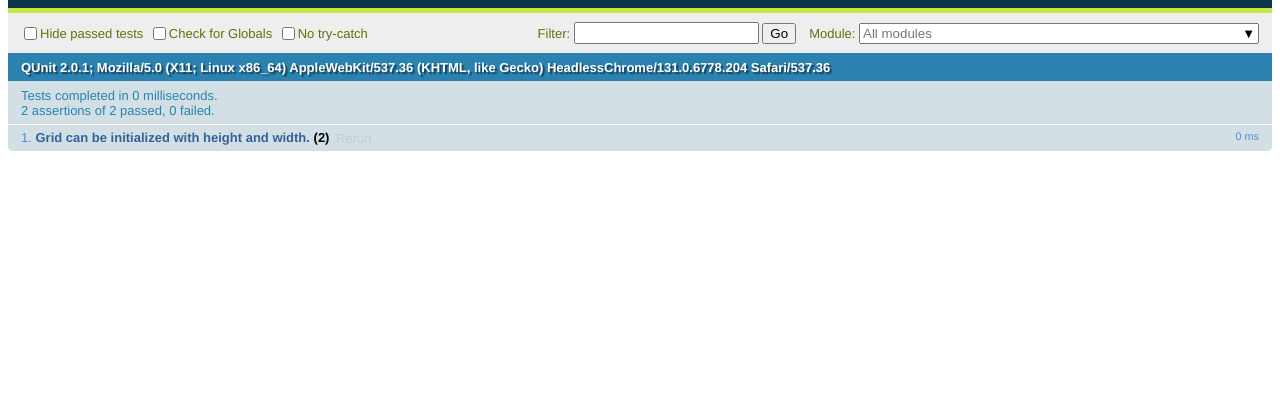
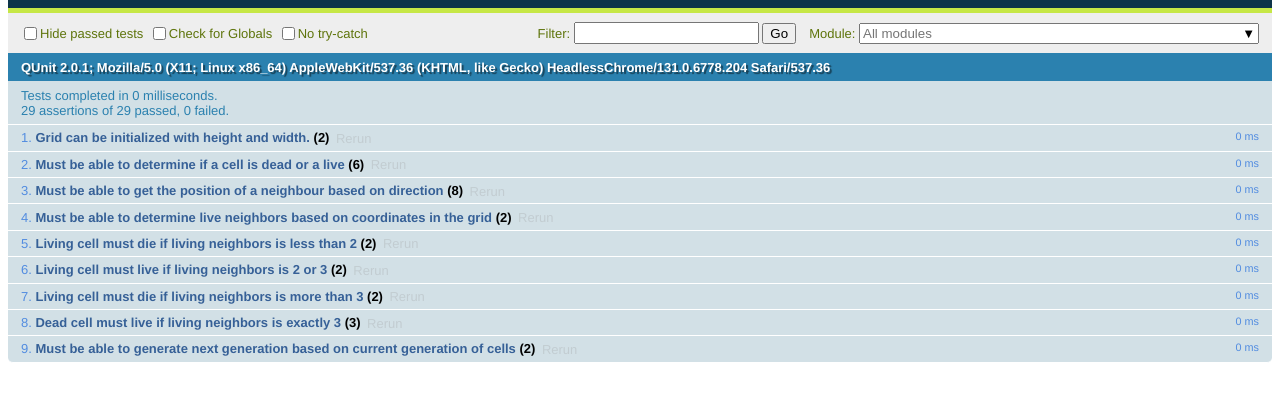
Before and after one commit to paulogenargue/gameoflife, a plain HTML site: page index.html in a window 1280 px wide. Shown: the part 48-448 px from the top of the page. Drawn offline with Linux system fonts and the light colour scheme.

Commit message:
Added more functions

```diff
--- a/js/gol.js
+++ b/js/gol.js
@@ -6,3 +6,52 @@ function Grid(width, height){
     getWidth: function(){ return _w; }
   }
 }
+
+function getStatus(grid, x, y){
+  var row = grid[x];
+  return row && row[y] ? row[y] : 0;
+}
+
+function getNeighbourPosition(direction, x, y){
+  if (direction == 'north'){
+    return { x: x, y: y - 1 };
+  } else if (direction == 'northeast'){
+    return { x: x + 1, y: y -1 };
+  } else if (direction == 'east'){
+    return { x: x + 1, y: y };
+  } else if (direction == 'southeast'){
+    return { x: x + 1, y: y + 1 };
+  } else if (direction == 'south'){
+    return { x: x, y: y + 1 };
+  } else if (direction == 'southwest'){
+    return { x: x - 1, y: y + 1 };
+  } else if (direction == 'west'){
+    return { x: x - 1, y: y };
+  } else if (direction == 'northwest'){
+    return { x: x - 1, y: y -1 };
+  }
+}
+
+function getLiveNeighbours(grid, x, y){
+  var directions = ['north', 'northeast', 'east', 'southeast', 'south', 'southwest', 'west', 'northwest'];
+  var liveCount = 0;
+  for (var i = 0; i < directions.length; i++){
+    var pos = getNeighbourPosition(directions[i], x, y);
+    if (getStatus(grid, pos.x, pos.y) == 1){
+      liveCount++;
+    }
+  }
+  return liveCount;
+}
+
+function determineFate(status, livingNeighbours){
+  if ((livingNeighbours == 2 && status == 1) || livingNeighbours == 3){
+    return 1;
+  } else {
+    return 0;
+  }
+}
+
+function nextGen(current){
+  return current;
+}
--- a/js/golTest.js
+++ b/js/golTest.js
@@ -5,4 +5,68 @@ QUnit.test( "Grid can be initialized with height and width.", function( assert )
   console.log(grid.getWidth());
 });
 
-// QUnit.test('Grid can')
+QUnit.test('Must be able to determine if a cell is dead or a live', function(assert) {
+  var current = [[1, 0]];
+
+  assert.equal(getStatus(current, 0, 0), 1, 'Living cell');
+  assert.equal(getStatus(current, 0, 1), 0, 'Dead cell');
+  // Test out of bounds
+  assert.equal(getStatus(current, -1, 0), 0);
+  assert.equal(getStatus(current, 0, -1), 0);
+  assert.equal(getStatus(current, 2, 0), 0);
+  assert.equal(getStatus(current, 0, 2), 0);
+});
+
+QUnit.test('Must be able to get the position of a neighbour based on direction', function(assert) {
+  assert.propEqual(getNeighbourPosition('north', 0, 0), { x: 0, y: -1 }, 'North neighbour');
+  assert.propEqual(getNeighbourPosition('northeast', 0, 0), { x: 1, y: -1 }, 'Northeast neighbour');
+  assert.propEqual(getNeighbourPosition('east', 0, 0), {x: 1, y: 0 }, 'East neighbour');
+  assert.propEqual(getNeighbourPosition('southeast', 0, 0), { x: 1, y: 1 }, 'Southeast neighbour');
+  assert.propEqual(getNeighbourPosition('south', 0, 0), { x: 0, y: 1 }, 'South neighbour');
+  assert.propEqual(getNeighbourPosition('southwest', 0, 0), { x: -1, y: 1 }, 'Southwest neighbour');
+  assert.propEqual(getNeighbourPosition('west', 0, 0), { x: -1, y: 0 }, 'West neighbour');
+  assert.propEqual(getNeighbourPosition('northwest', 0, 0), { x: -1, y: -1 }, 'Northwest neighbour');
+});
+
+QUnit.test('Must be able to determine live neighbors based on coordinates in the grid', function(assert) {
+  var current = [
+    [1,0,0],
+    [0,1,0],
+    [1,1,0]
+  ];
+
+  assert.equal(getLiveNeighbours(current, 1, 1), 3);
+  assert.equal(getLiveNeighbours(current, 0, 0), 1);
+});
+
+QUnit.test('Living cell must die if living neighbors is less than 2', function(assert){
+  assert.equal(determineFate(1, 1), 0);
+  assert.equal(determineFate(1, 0), 0);
+});
+
+QUnit.test('Living cell must live if living neighbors is 2 or 3', function(assert){
+  assert.equal(determineFate(1, 2), 1);
+  assert.equal(determineFate(1, 3), 1);
+});
+
+QUnit.test('Living cell must die if living neighbors is more than 3', function(assert){
+  assert.equal(determineFate(1, 4), 0);
+  assert.equal(determineFate(1, 5), 0);
+});
+
+QUnit.test('Dead cell must live if living neighbors is exactly 3', function(assert){
+  assert.equal(determineFate(0, 2), 0);
+  assert.equal(determineFate(0, 3), 1);
+  assert.equal(determineFate(0, 4), 0);
+});
+
+QUnit.test('Must be able to generate next generation based on current generation of cells', function(assert){
+  var current = [
+    [0,0,0],
+    [0,1,0],
+    [0,0,0]
+  ];
+  var next = nextGen(current);
+  assert.equal(next.length, current.length);
+  assert.equal(next[0].length, current[0].length);
+});
```
Also changed, not shown: index.html (line endings or trailing spaces).
